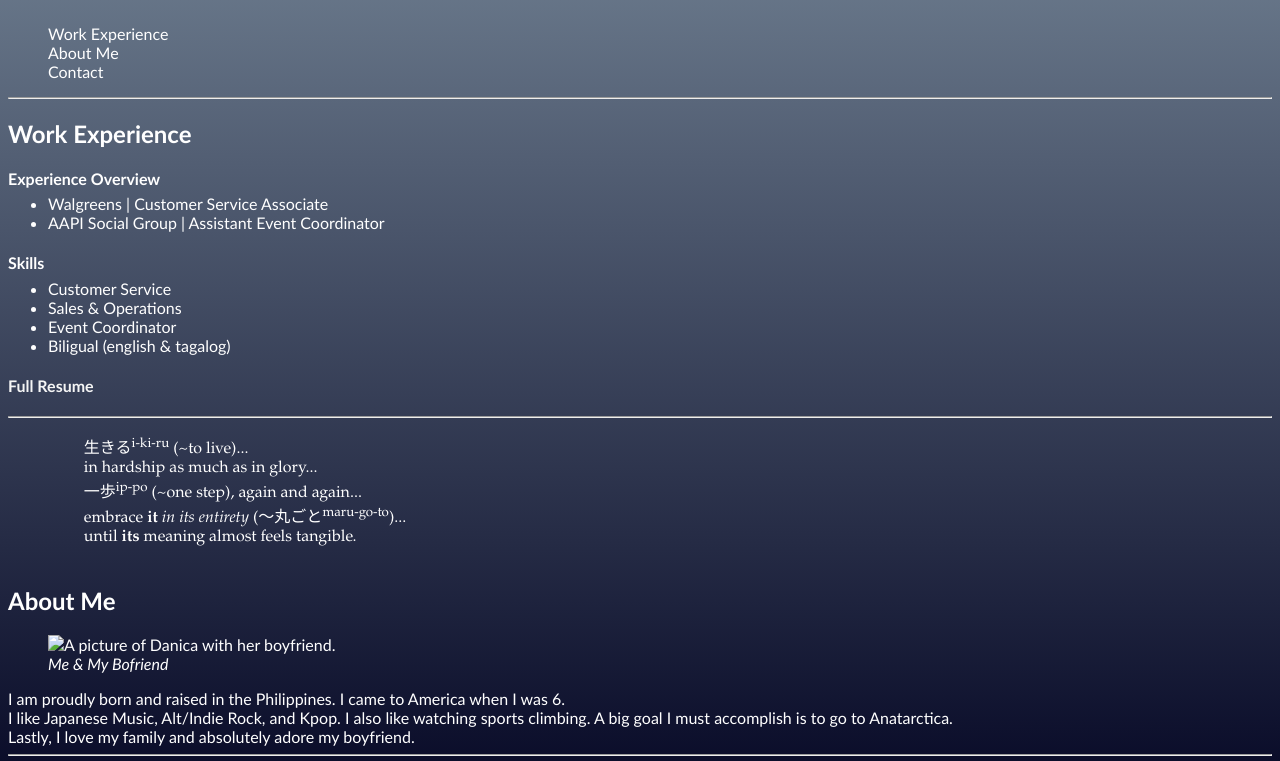
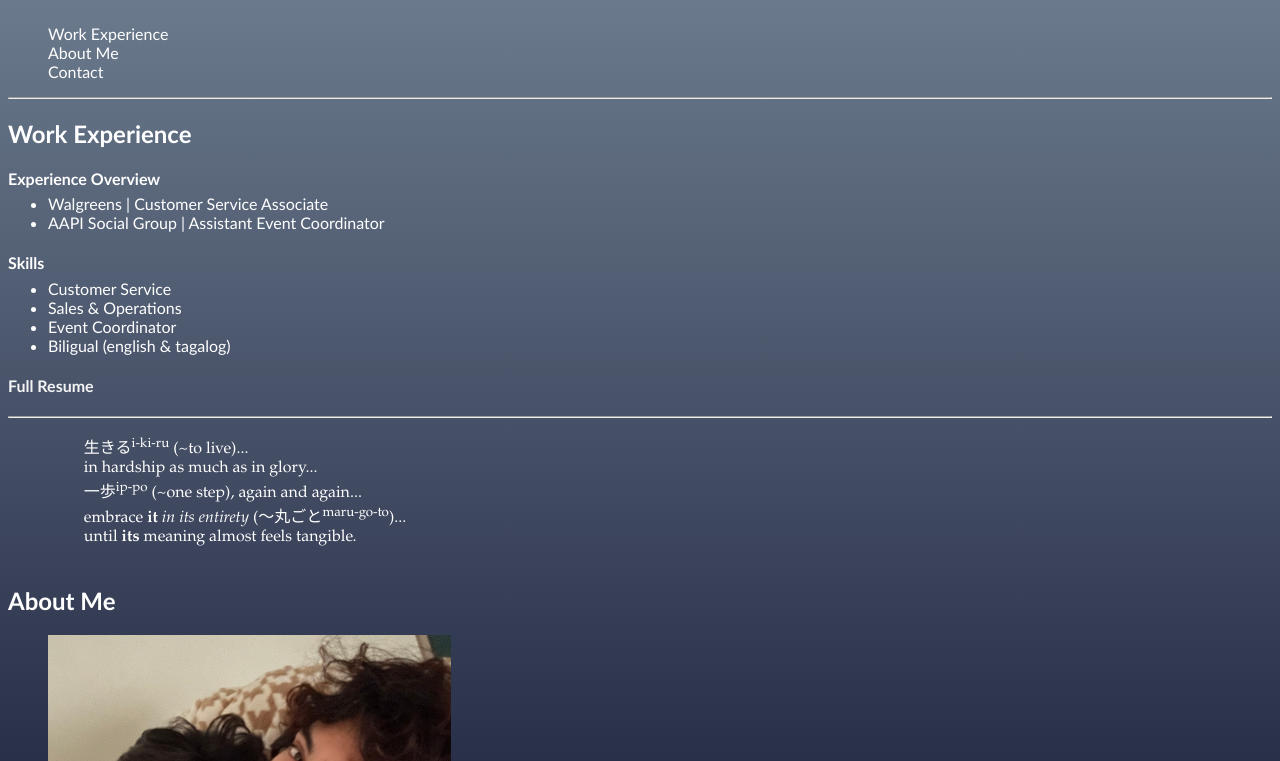
Before and after one commit to NYTLAIT/nytlait-portfolio, a plain HTML site: page index.html in a window 1280 px wide. Shown: the part 148-909 px from the top of the page. Drawn offline with Linux system fonts and the light colour scheme.

Commit message:
Put in resources/images

```diff
--- a/index.html
+++ b/index.html
@@ -3,7 +3,7 @@
 <head>
     <link rel="stylesheet" href="styles.css">
     <title>NYTLAIT PORTFORLIO</title>
-    <link rel="icon" href="" type="image/">
+    <link rel="icon" href="Resources/portfolio-head-favicon.png" type="image/.png">
 <!--
 Viewport: look into this more later, currently set most common declaration for mobile accessibility/
 Charset is just how the browser reads the characters, no need to look further into that-->
@@ -66,7 +66,7 @@ until <strong>its</strong> meaning almost feels tangible.
             <article>
                 <h2>About Me</h2>
                 <figure>
-                    <img src="" alt="A picture of Danica with her boyfriend.">
+                    <img src="Resources/portfolio-aboutme-main.jpg" alt="A picture of Danica with her boyfriend." height="400">
                     <figcaption><i>Me & My Bofriend</i></figcaption>
                 </figure>
                 <p>I am proudly born and raised in the Philippines. I came to America when I was 6.</p>
```
Also changed, not shown: Resources/portfolio-aboutme-main.jpg (added), Resources/portfolio-head-favicon.png (added), 2 other files.
